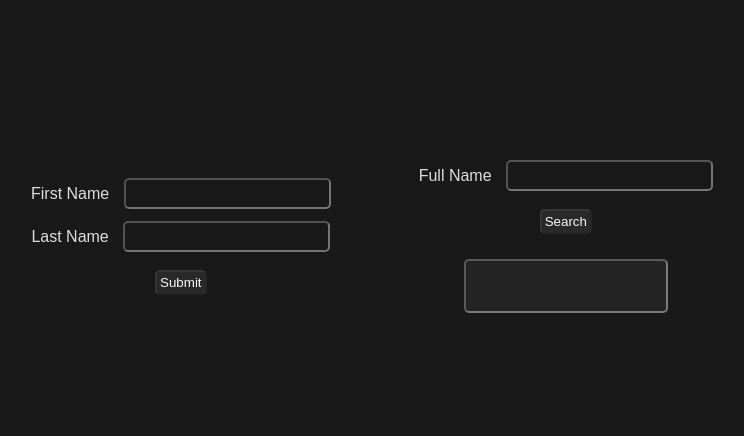
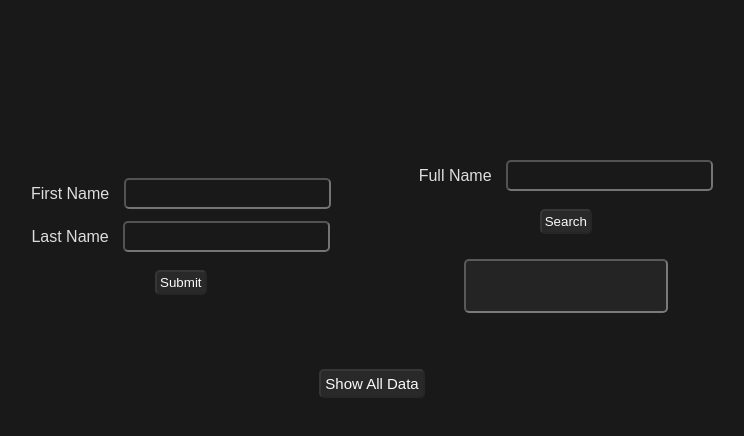
Before and after one commit to SunnyRaj84348/go-simple-webapp, a plain HTML site: page web/index.html in a window 1280 px wide. Shown: the whole page, without its empty margins (268-1012 px from the left). Drawn offline with Linux system fonts and the light colour scheme.

Commit message:
web: Create button to show data
Signed-off-by: SunnyRaj84348 <sunnyraj7461@gmail.com>

```diff
--- a/web/css/style.css
+++ b/web/css/style.css
@@ -49,6 +49,12 @@ label {
     border-color: rgba(255, 255, 255, 0.396);
 }
 
+#showbtn {
+    padding: 4px;
+    margin-top: 7vh;
+    font-size: 15px;
+}
+
 #frame {
     display: block;
     margin-top: 25px;
@@ -64,6 +70,7 @@ label {
     #parent {
         flex-direction: column;
         align-items: center;
+        margin-top: 15vh;
     }
 
     #formdiv {
--- a/web/index.html
+++ b/web/index.html
@@ -35,6 +35,10 @@
         </div>
     </div>
 
+    <form action="/data" method="get" target="_blank" class="myform">
+        <input type="submit" id="showbtn" value="Show All Data" class="submit">
+    </form>
+
     <script src="./js/script.js"></script>
 </body>
 </html>
```
